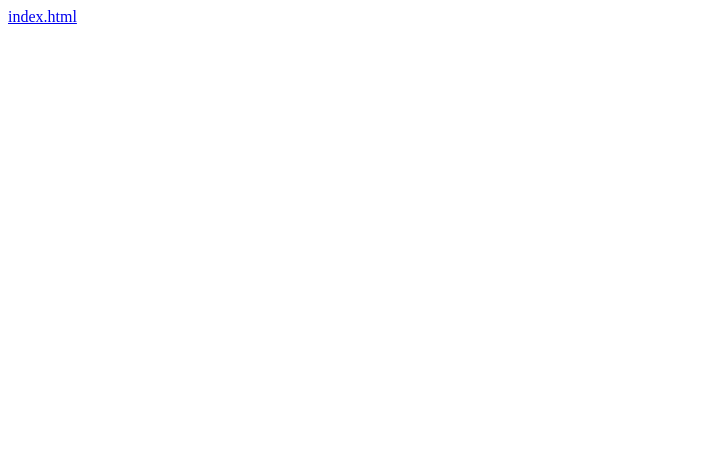
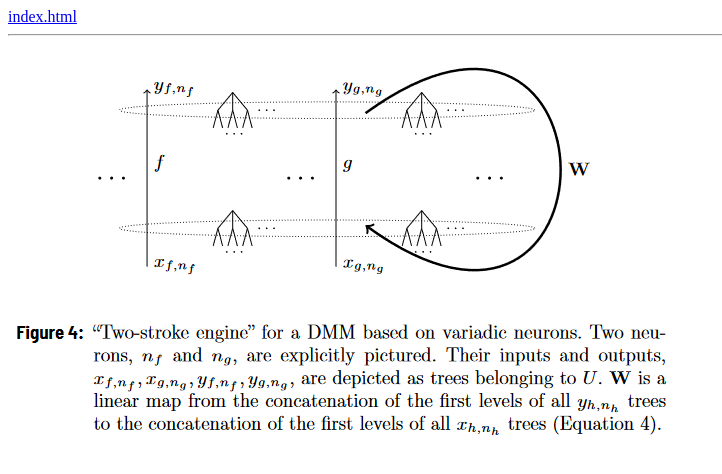
Before and after one commit to anhinga/github-pages-tests, a plain HTML site: page test-relative-link.html in a window 1280 px wide. Shown: the whole page, without its empty margins (0-722 px from the left). Drawn offline with Linux system fonts and the light colour scheme.

Commit message:
include image

```diff
--- a/test-relative-link.html
+++ b/test-relative-link.html
@@ -7,6 +7,10 @@
 
 <A HREF="index.html">index.html</A>
 
+<HR>
+
+<IMG SRC="image-4.PNG">
+
 </body>
 
 </html>
```
